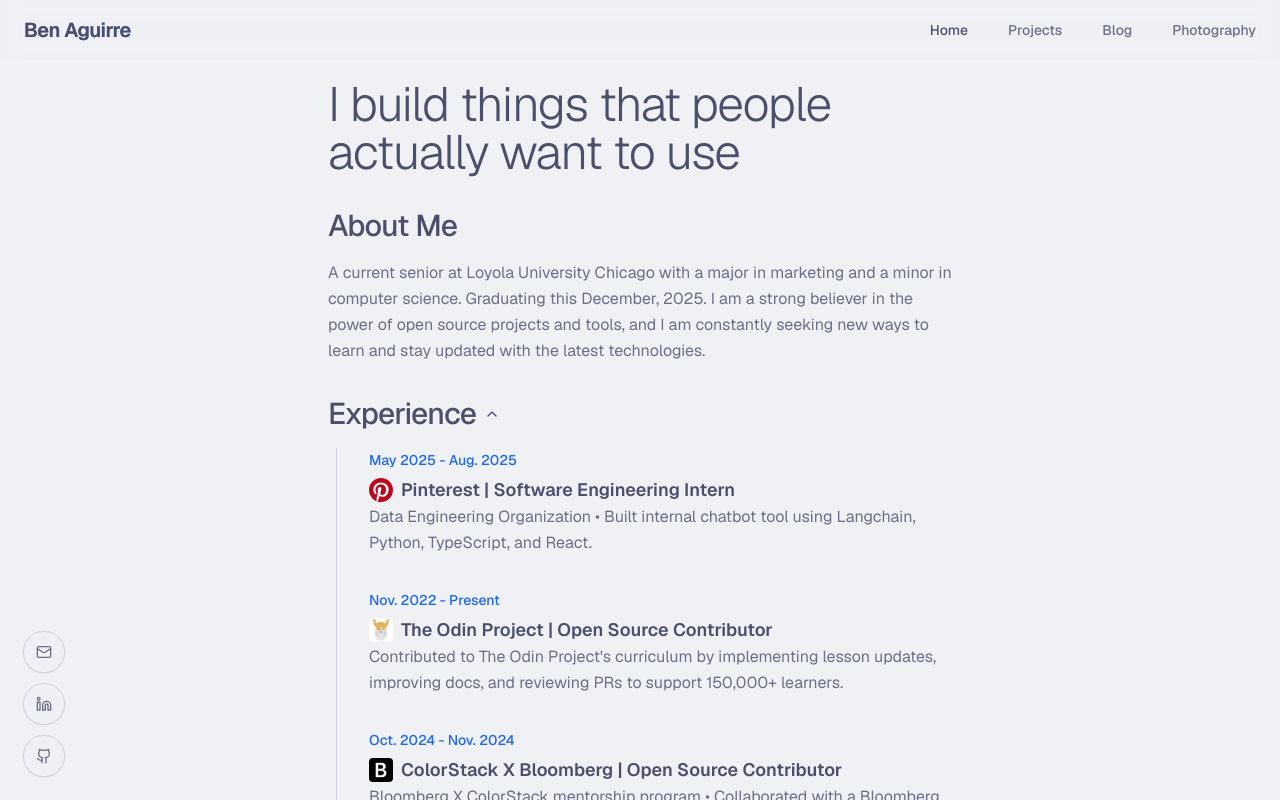
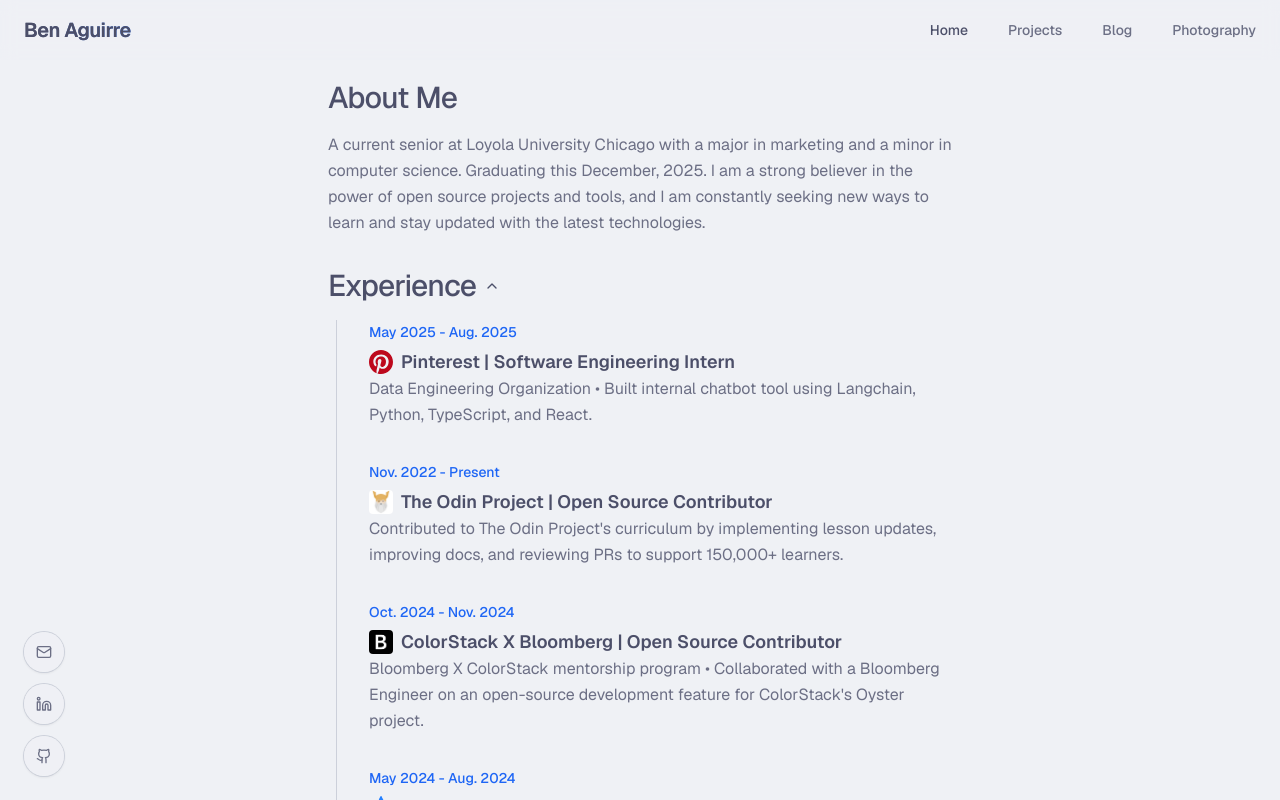
Before and after one commit to Baguirre03/2025-portfolio, a Next.js app: page / in a window 1280 px wide. Shown: the top 800 px of the page. Built offline with nearby package versions, Linux system fonts and the light colour scheme.

Commit message:
tmp: remove header

```diff
--- a/src/app/page.tsx
+++ b/src/app/page.tsx
@@ -23,7 +23,7 @@
   const [recentPosts, setRecentPosts] = useState<RecentPost[]>([]);
   const [headerState, setHeaderState] = useState(0);
 
-  const headers = ["I build things that people actually want to use"];
+  const headers = [""];
 
   useEffect(() => {
     fetch("/api/recent-posts?limit=2")
@@ -90,12 +90,12 @@
     <>
       <div className="mx-auto max-w-2xl px-6 pt-5 pb-16 flex flex-col justify-center overflow-hidden gap-5">
         <div>
-          <h1
+          {/* <h1
             onClick={handleHeaderClick}
             className="text-4xl font-light tracking-tight text-foreground sm:text-5xl mb-8 cursor-pointer select-none"
           >
             {headers[headerState]}
-          </h1>
+          </h1> */}
 
           <div className="prose prose-lg max-w-none">
             <h2 className="text-3xl font-medium tracking-tight text-foreground mb-4">
```
